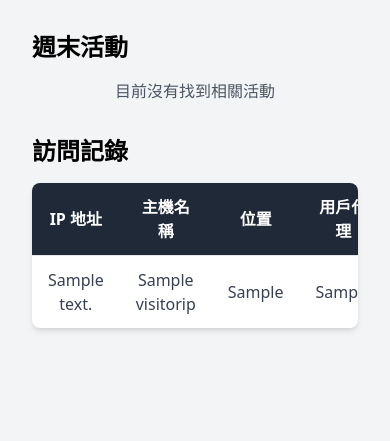
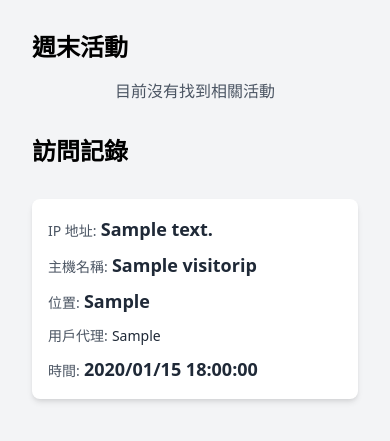
Before and after one commit to 4plus39/saturday, a Django app: page / in a window 390 px wide. Shown: the part 161-602 px from the top of the page. Run offline with Django 5.2, Linux system fonts and the light colour scheme; tables that the repository leaves empty hold one stand-in row (values such as "Sample post"); a database or web service that is not in the repository returns one stand-in record (values such as "Sample title"); data that the repository does not hold is empty.

Commit message:
Add responsive design for visitor logs with mobile-friendly card layout

```diff
--- a/myapp/templates/visitor_log.html
+++ b/myapp/templates/visitor_log.html
@@ -4,7 +4,7 @@
     <h2 class="text-2xl font-bold mb-4">訪問記錄</h2>
     <!-- <p class="text-center text-gray-600 mb-4">以下是最近的訪客 IP 訪問記錄：</p> -->
     <!-- <p class="text-center text-gray-600 mb-4">共 {{ visitors.count }} 筆記錄</p>  -->
-    <div class="bg-white shadow-md rounded-lg overflow-hidden">
+    <div class="hidden md:block bg-white shadow-md rounded-lg overflow-hidden">
         <table class="min-w-full">
             <thead class="bg-gray-800 text-white">
                 <tr>
@@ -33,3 +33,38 @@
         </table>
     </div>
 </div>
+
+<!-- 移動版訪問記錄卡片 -->
+<div class="md:hidden space-y-4">
+    {% for visitor in visitors %}
+        <div class="bg-white rounded-lg shadow-md p-4">
+            <!-- IP 地址 -->
+            <div class="mb-2">
+                <span class="text-sm text-gray-600">IP 地址:</span>
+                <span class="text-lg font-semibold text-gray-800">{{ visitor.ip_address }}</span>
+            </div>
+            <!-- 主機名稱 -->
+            <div class="mb-2">
+                <span class="text-sm text-gray-600">主機名稱:</span>
+                <span class="text-lg font-semibold text-gray-800">{{ visitor.hostname }}</span>
+            </div>
+            <!-- 位置 -->
+            <div class="mb-2">
+                <span class="text-sm text-gray-600">位置:</span>
+                <span class="text-lg font-semibold text-gray-800">{{ visitor.location }}</span>
+            </div>
+            <!-- 用戶代理 -->
+            <div class="mb-2">
+                <span class="text-sm text-gray-600">用戶代理:</span>
+                <span class="text-sm text-gray-800">{{ visitor.user_agent }}</span>
+            </div>
+            <!-- 訪問時間 -->
+            <div>
+                <span class="text-sm text-gray-600">時間:</span>
+                <span class="text-lg font-semibold text-gray-800">
+                    {{ visitor.timestamp|localtime|date:"Y/m/d H:i:s" }}
+                </span>
+            </div>
+        </div>
+    {% endfor %}
+</div>
--- a/myproject/settings.py
+++ b/myproject/settings.py
@@ -30,7 +30,7 @@ SECRET_KEY = 'django-insecure-y9=zue2t9)bvs55546gmwcu*hb7lrxkx+@q^z*cidc(w!@i!so
 # SECURITY WARNING: don't run with debug turned on in production!
 DEBUG = True
 
-ALLOWED_HOSTS = ['timmyzone.com', 'www.timmyzone.com']
+ALLOWED_HOSTS = ['timmyzone.com', 'www.timmyzone.com', '127.0.0.1']
 
 
 # Application definition
```
Also changed, not shown: myapp/migrations/0003_alter_visitorip_ip_address.py (added).
